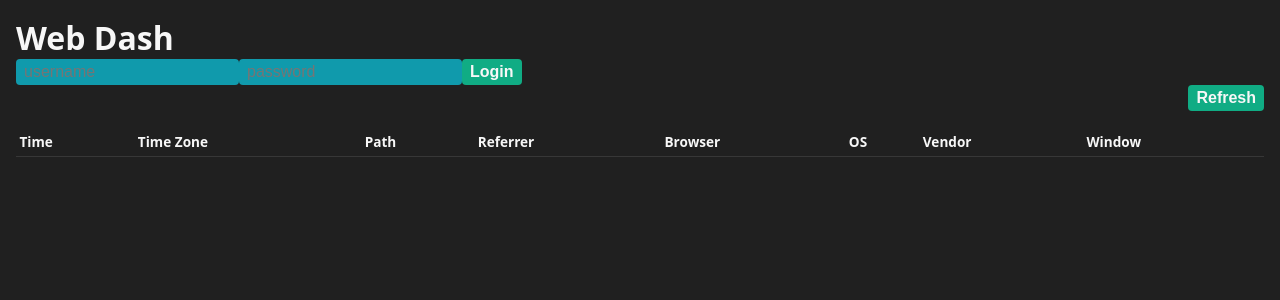
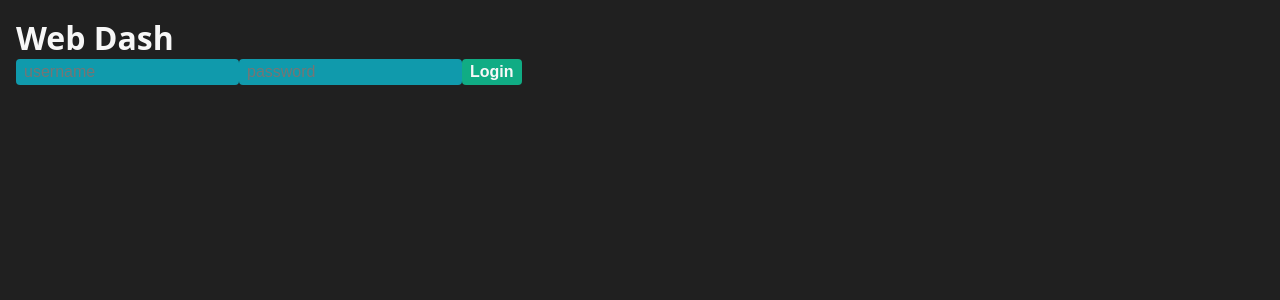
Before and after one commit to georgemblack/web-admin, a Vue app in the folder client/: page / in a window 1280 px wide. Shown: the top 300 px of the page. Built offline with nearby package versions, Linux system fonts and the light colour scheme.

Commit message:
Hide page components if not authorized

```diff
--- a/client/src/App.vue
+++ b/client/src/App.vue
@@ -4,12 +4,18 @@
     <credentials
       v-if="!authorized"
     ></credentials>
-    <div class="controls">
+    <div
+      v-if="authorized"
+      class="controls"
+    >
       <button @click="getAllViews">
         Refresh
       </button>
     </div>
-    <div class="view-table">
+    <div
+      v-if="authorized"
+      class="view-table"
+    >
       <view-table />
     </div>
   </div>
```
